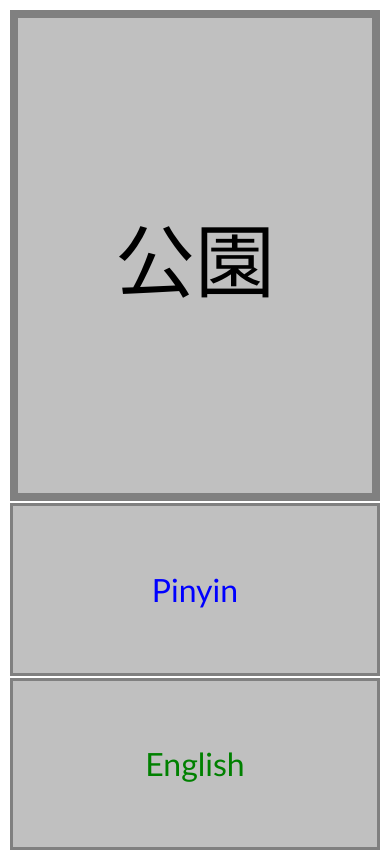
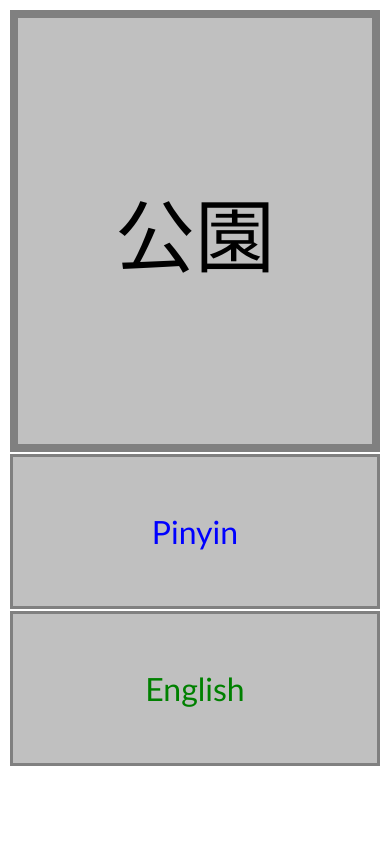
Before and after one commit to brabantcourt/lopeway.phonegap.mandarin, a plain HTML site: page index.html in a window 390 px wide. Drawn offline with Linux system fonts and the light colour scheme; some packages are replaced by stand-ins of ours.

Commit message:
reverted HTML height to 90% (1.0.3)

```diff
--- a/config.xml
+++ b/config.xml
@@ -1,5 +1,5 @@
 <?xml version="1.0" encoding="UTF-8"?>
-<widget xmlns="http://www.w3.org/ns/widgets" xmlns:gap="http://phonegap.com/ns/1.0" id="com.brabantcourt.mandarin" version="1.0.2">
+<widget xmlns="http://www.w3.org/ns/widgets" xmlns:gap="http://phonegap.com/ns/1.0" id="com.brabantcourt.mandarin" version="1.0.3">
 	<name>Mandarin flashcards</name>
 	<description>Helps students learning Mandarin Chinese by displaying traditional characters with the associated Pinyin and English.</description>
 	<author href="https://github.com/brabantcourt" email="daz.wilkin@brabantcourt.com">Daz Wilkin</author>
--- a/style.css
+++ b/style.css
@@ -1,5 +1,5 @@
 html {
-    height: 100%;
+    height: 90%;
 }
 body {
     font-family: Calibri, Sans-Serif;
```
